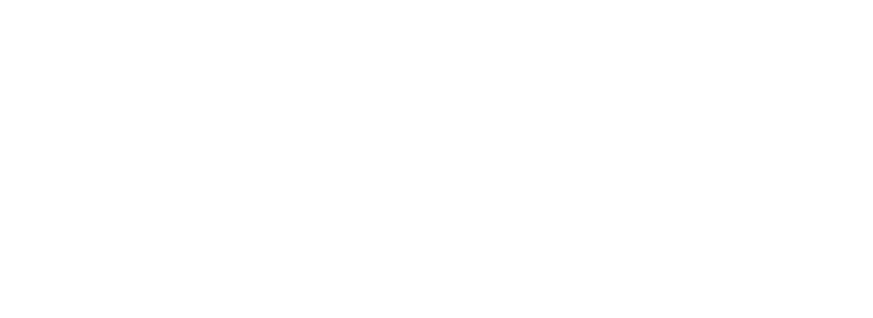
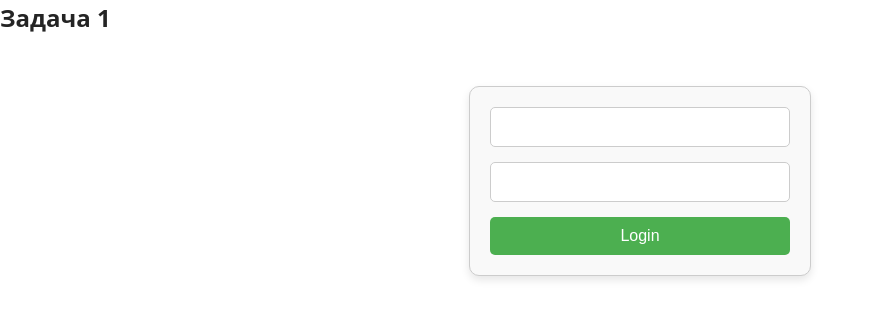
Before and after one commit to hlieb-kotiun/practice-js, a website built with Vite: page src/index.html in a window 1280 px wide. Shown: the whole page, without its empty margins (0-873 px from the left). Built offline with nearby package versions, Linux system fonts and the light colour scheme.

Commit message:
form settings

```diff
--- a/src/css/styles.css
+++ b/src/css/styles.css
@@ -16,3 +16,41 @@
 @import url('./badges.css');
 @import url('./back-link.css');
 @import url('./footer.css');
+
+/* Task 1 */
+/* Основні стилі для форми */
+.login-form {
+  width: 300px;
+  margin: 50px auto;
+  padding: 20px;
+  border: 1px solid #ccc;
+  border-radius: 10px;
+  background-color: #f9f9f9;
+  box-shadow: 0 4px 8px rgba(0, 0, 0, 0.1);
+}
+/* Стилі для полів вводу */
+.login-form input[type='email'],
+.login-form input[type='password'] {
+  width: 100%;
+  padding: 10px;
+  margin-bottom: 15px;
+  border: 1px solid #ccc;
+  border-radius: 5px;
+  box-sizing: border-box;
+  font-size: 16px;
+}
+/* Стилі для кнопки */
+.login-form button {
+  width: 100%;
+  padding: 10px;
+  background-color: #4caf50;
+  color: white;
+  border: none;
+  border-radius: 5px;
+  cursor: pointer;
+  font-size: 16px;
+}
+
+.login-form button:hover {
+  background-color: #45a049;
+}
--- a/src/index.html
+++ b/src/index.html
@@ -8,6 +8,13 @@
     <link rel="stylesheet" href="./css/styles.css" />
   </head>
   <body>
+    <!-- ЗАДАЧА 1 -->
+    <h2>Задача 1</h2>
+    <form class="login-form">
+      <input type="email" name="email" />
+      <input type="password" name="password" />
+      <button name="button" type="submit">Login</button>
+    </form>
     <script type="module" src="./main.js"></script>
   </body>
 </html>
--- a/src/main.js
+++ b/src/main.js
@@ -0,0 +1,51 @@
+// TASK 1
+
+// Якщо імейл і пароль користувача збігаються, зберігайте дані з форми при сабміті
+// у локальне сховище і змінюй кнопку login на logout і роби поля введення
+// Недоступними для змін.
+
+// При перезавантаженні сторінки, якщо користувач залогінений, ми маємо бачити logout-кнопку
+// та недоступні для зміни поля з даними користувача.
+// Клік по кнопці logout повертає все до початкового вигляду і видаляє дані користувача
+// З локального сховища.
+
+// Якщо введені дані не збігаються з потрібними даними, викликати аlert і
+// повідомляти про помилку.
+
+const USER_DATA = {
+  email: 'user@mail.com',
+  password: 'secret',
+};
+
+const LS_KEY = 'user-data';
+
+const form = document.querySelector('.login-form');
+const email = document.querySelector('[name="email"]');
+const password = document.querySelector('[name="password"]');
+const button = document.querySelector('.login-form button');
+
+form.addEventListener('submit', handleSubmit);
+
+function handleSubmit(event) {
+  event.preventDefault();
+
+  const emailValue = email.value.trim();
+  const passwordValue = password.value.trim();
+
+  if (emailValue === '' || passwordValue === '') {
+    return alert('Fill all fields!');
+  }
+
+  if (emailValue === USER_DATA.email && passwordValue === USER_DATA.password) {
+    localStorage.setItem(
+      LS_KEY,
+      JSON.stringify({ email: emailValue, password: passwordValue })
+    );
+
+    button.textContent = 'Logout';
+    email.setAttribute('readonly', true);
+    password.setAttribute('readonly', true);
+  } else {
+    alert('Wrong data!');
+  }
+}
```
